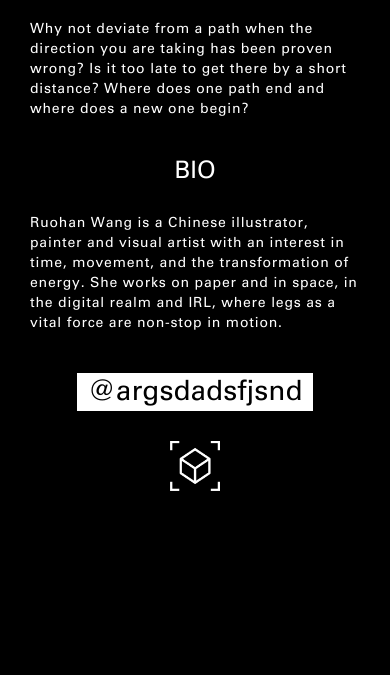
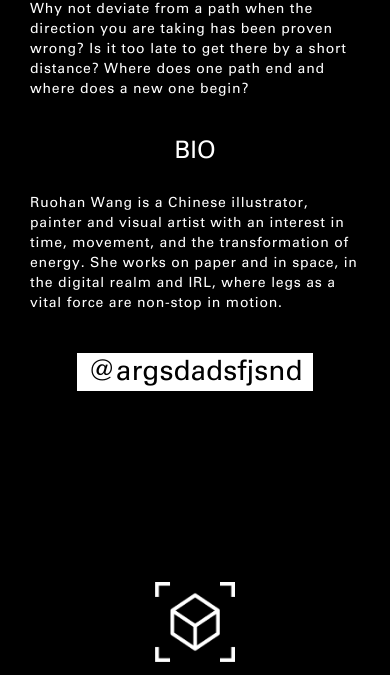
Before and after one commit to GlebUliv/GlebUliv.github.io, a plain HTML site: page RuohanWang.html in a window 390 px wide. Shown: the part 169-844 px from the top of the page. Drawn offline with nearby package versions, Linux system fonts and the light colour scheme.

Commit message:
Add files via upload

```diff
--- a/scss/CibelliCavalliBastos.scss
+++ b/scss/CibelliCavalliBastos.scss
@@ -9,6 +9,11 @@ body{
     align-items: center;
     border-bottom: 1px solid rgb(92, 92, 92);
     margin-bottom: 80px;
+    position: fixed;
+    top: 0;
+    left: 0;
+    width: 100%;
+    background-color: #000;
     .header-logo{
         padding: 0 10px;
         img{
@@ -82,10 +87,17 @@ body{
         }
     }
     .main-content__ar-effect{
+        background-color: rgba(0, 0, 0, 0.95);
         text-align: center;
-        margin-bottom: 20px;
+        // margin-bottom: 20px;
+        position: fixed;
+        bottom: 0;
+        left: 0;
+        right: 0;
+        margin: 0 auto;
+        padding: 10px 0;
         img{
-            width: 50px;
+            width: 80px;
             height: auto;
         }
     }
@@ -122,7 +134,7 @@ body{
         }
     }
     .main-content{
-        padding: 0 150px;
+        padding: 200px 150px;
         .main-content__info{
             .first-child-h1{
                 font-size: 40px;
@@ -155,7 +167,7 @@ body{
         .main-content__ar-effect{
 
             img{
-                width: 100px;
+                width: 140px;
                 height: auto;
             }
         }
@@ -164,7 +176,7 @@ body{
 
 @media screen and (max-width: 1024px){
     .main-content{
-        padding: 0 150px;
+        padding: 170px 150px;
         .main-content__info{
             .first-child-h1{
                 font-size: 36px;
@@ -186,7 +198,7 @@ body{
         }
         .main-content__ar-effect{
             img{
-                width: 80px;
+                width: 120px;
             }
         }
     }
@@ -216,7 +228,7 @@ body{
         }
     }
     .main-content{
-        padding: 0 150px;
+        padding: 110px 150px;
         .main-content__info{
             .first-child-h1{
                 font-size: 26px;
@@ -247,7 +259,7 @@ body{
         }
         .main-content__ar-effect{
             img{
-                width: 50px;
+                width: 80px;
             }
         }
     }
@@ -276,7 +288,7 @@ body{
         }
     }
     .main-content{
-        padding: 0px 20px !important;
+        padding: 90px 20px;
         .main-content__info{
             .first-child-h1{
                 font-size: 20px;
@@ -304,7 +316,8 @@ body{
         margin-bottom: 30px;
     }
     .main-content{
-        padding: 0 150px;
+        // padding: 0 150px;
+        padding: 80px 20px;
         .main-content__info{
             .first-child-h1{
                 // margin-bottom: 20px;
@@ -353,7 +366,7 @@ body{
         }
     }
     .main-content{
-        padding: 0 150px;
+        padding: 80px 20px;
         .main-content__info{
             .first-child-h1{
                 font-size: 20px;
```
Also changed, not shown: css/CibelliCavalliBastos.css, fonts/style.css.
